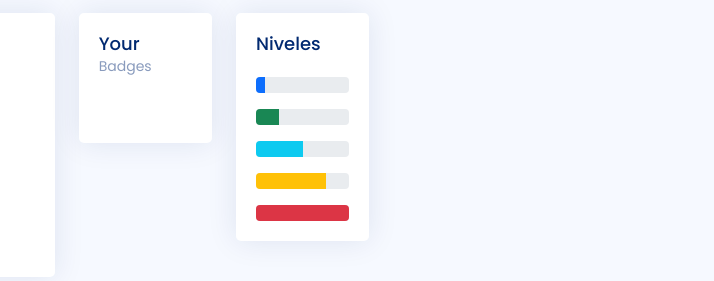
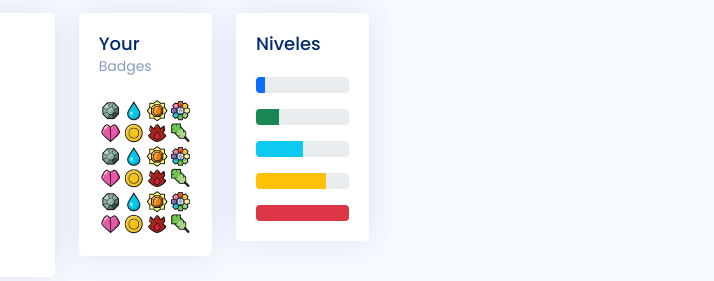
Before and after one commit to ecommunity2022/mvp, a plain HTML site: page users-profile.html in a window 1280 px wide. Shown: the part 133-414 px from the top of the page, 566-1280 px from the left. Drawn offline with nearby package versions, Linux system fonts and the light colour scheme; the site is published under a folder, as on GitHub Pages, so addresses that start at the root find nothing.

Commit message:
Update users-profile.html

```diff
--- a/users-profile.html
+++ b/users-profile.html
@@ -544,9 +544,9 @@
 
             <div class="card-body">
               <h5 class="card-title">Your  <span>Badges</span></h5>
-              <img class="img-fluid" src="/assets/img/pokemon-badges.png" alt="">
-              <img class="img-fluid" src="/assets/img/pokemon-badges.png" alt="">
-              <img class="img-fluid" src="/assets/img/pokemon-badges.png" alt="">
+              <img class="img-fluid" src="./assets/img/pokemon-badges.png" alt="">
+              <img class="img-fluid" src="./assets/img/pokemon-badges.png" alt="">
+              <img class="img-fluid" src="./assets/img/pokemon-badges.png" alt="">
 
             </div>
           </div>
```
